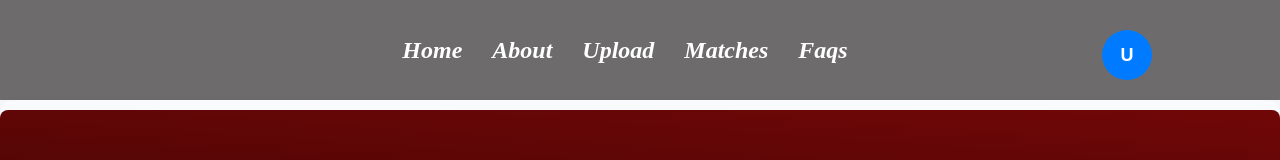
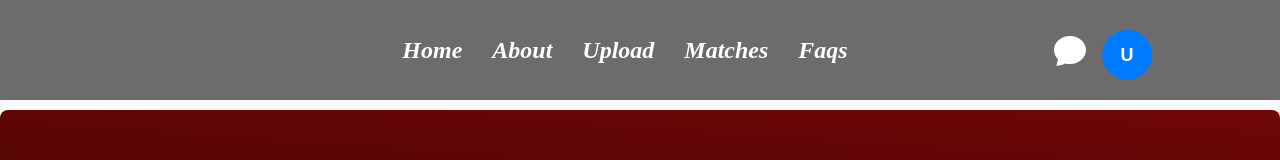
Before and after one commit to bhavya970/Smart_Search_for_missing_person_using_AI, a React (Create React App) app: page /home in a window 1280 px wide. Shown: the top 160 px of the page. Built offline with nearby package versions, Linux system fonts and the light colour scheme; no server answers.

Commit message:
Added Chat

```diff
--- a/src/components/Navbar.js
+++ b/src/components/Navbar.js
@@ -2,11 +2,16 @@ import { useState, useEffect } from "react";
 import React from "react";
 import "./Home.css";
 import { Link, useNavigate } from "react-router-dom";
+import ChatWindow from "./ChatWindow/Chat";
+import { BsChatFill } from "react-icons/bs";
+import axios from "axios";
 
 function Navbar() {
   const navigate = useNavigate();
   const [dropdownOpen, setDropdownOpen] = useState(false);
   const [user, setUser] = useState(null);
+  const [showChat, setShowChat] = useState(false);
+  const [selectedUserId, setSelectedUserId] = useState(null);
 
   const userId = sessionStorage.getItem("userId");
   useEffect(() => {
@@ -64,6 +69,21 @@ function Navbar() {
     if (!window.googleTranslateElementInit) addGoogleTranslateScript();
   }, [userId]);
 
+  const handleOpenChat = async () => {
+    try {
+      const res = await axios.get(`http://localhost:5000/api/chat-contacts/${userId}`);
+      if (res.data && res.data.length > 0) {
+        setSelectedUserId(res.data[0].userId);
+      } else {
+        setSelectedUserId(null);
+      }
+      setShowChat(true);
+    } catch (err) {
+      setShowChat(true);
+      setSelectedUserId(null);
+    }
+  };
+
   const getInitial = (name) =>
     name ? user?.username.charAt(0).toUpperCase() : "U";
   return (
@@ -88,15 +108,32 @@ function Navbar() {
           <div id="google_translate_element" className="custom-translate"></div>
         </li>
       </ul>
+
       <div
         style={{
           position: "absolute",
           right: "10%",
           top: "calc (50% - 40px)",
           cursor: "pointer",
+           display: "flex",
+          alignItems: "center",
+          gap: "16px",
         }}
-        onClick={() => setDropdownOpen(!dropdownOpen)}
       >
+        <BsChatFill
+          style={{
+            height: "32px",
+            width: "32px",
+            cursor: "pointer",
+            color: "white",
+          }}
+          title="Open Chat"
+          onClick={handleOpenChat}
+        />
+         <div
+          style={{ cursor: "pointer" }}
+          onClick={() => setDropdownOpen(!dropdownOpen)}
+        >
         {user?.profilePhoto && user?.profilePhoto !== "undefined" ? (
           <img
             src={user?.profilePhoto}
@@ -121,7 +158,7 @@ function Navbar() {
           >
             {getInitial(user?.username)}
           </div>
-        )}
+        )}</div>
 
         {/* Dropdown Menu */}
         {dropdownOpen && (
@@ -157,7 +194,58 @@ function Navbar() {
             </div>
           </div>
         )}
+         {showChat && (
+        <div
+          style={{
+            position: "fixed",
+            top: 0,
+            left: 0,
+            width: "100vw",
+            height: "100vh",
+            background: "rgba(0,0,0,0.5)",
+            zIndex: 1000,
+            display: "flex",
+            alignItems: "center",
+            justifyContent: "center",
+          }}
+          onClick={() => setShowChat(false)}
+        >
+          <div
+            style={{
+            background: "white",
+            borderRadius: "8px",
+            width: "70vw",
+            margin: "80px auto",
+            // padding: "24px",
+            position: "relative",
+            boxShadow: "0 2px 12px rgba(0,0,0,0.2)",
+          }}
+            onClick={(e) => e.stopPropagation()}
+          >
+            <button
+              style={{
+                position: "absolute",
+                top: "8px",
+                right: "12px",
+                background: "none",
+                border: "none",
+                fontSize: "32px",
+                cursor: "pointer",
+              }}
+              onClick={() => setShowChat(false)}
+              aria-label="Close"
+            >
+              ×
+            </button>
+            <ChatWindow
+             currentUserId={userId}
+              selectedUserId={selectedUserId}
+              setSelectedUser={setSelectedUserId}
+            />
+          </div>
       </div>
+         )}
+        </div>
     </nav>
   );
 }
```
